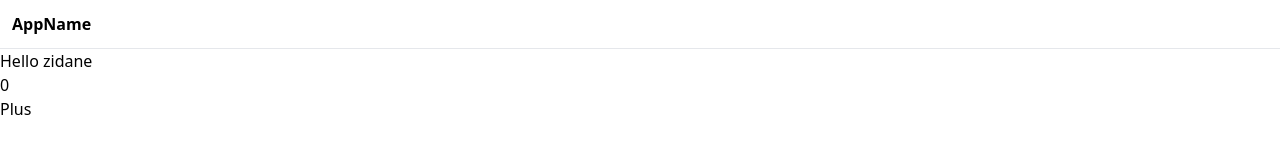
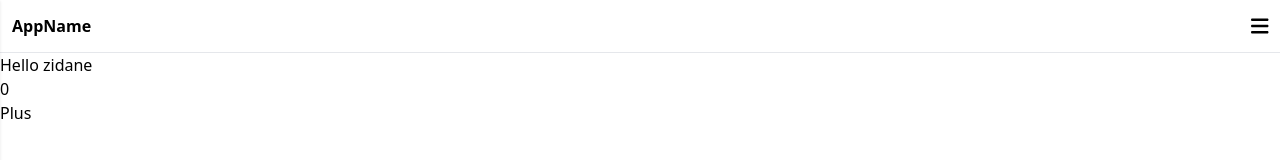
Before and after one commit to mhmddzidane/rakamin-fe-test, a React (Create React App) app: page / in a window 1280 px wide. Shown: the top 160 px of the page. Built offline with nearby package versions, Linux system fonts and the light colour scheme.

Commit message:
add navigation bar

```diff
--- a/package.json
+++ b/package.json
@@ -3,11 +3,16 @@
   "version": "0.1.0",
   "private": true,
   "dependencies": {
+    "@fortawesome/fontawesome-svg-core": "^6.3.0",
+    "@fortawesome/free-regular-svg-icons": "^6.3.0",
+    "@fortawesome/free-solid-svg-icons": "^6.3.0",
+    "@fortawesome/react-fontawesome": "^0.2.0",
     "@testing-library/jest-dom": "^5.16.5",
     "@testing-library/react": "^13.4.0",
     "@testing-library/user-event": "^13.5.0",
     "react": "^18.2.0",
     "react-dom": "^18.2.0",
+    "react-router-dom": "^6.8.1",
     "react-scripts": "5.0.1",
     "web-vitals": "^2.1.4"
   },
--- a/src/components/Header.jsx
+++ b/src/components/Header.jsx
@@ -1,7 +1,13 @@
 import React from "react";
+import Navigation from "./Navigation";
 
 const Header = () => {
-  return <header className="border-b font-bold p-3">AppName</header>;
+  return (
+    <header className="border-b p-3 flex justify-between items-center">
+      <span className="font-bold">AppName</span>
+      <Navigation />
+    </header>
+  );
 };
 
 export default Header;
--- /dev/null
+++ b/src/components/Navigation.jsx
@@ -0,0 +1,43 @@
+import { faBars } from "@fortawesome/free-solid-svg-icons";
+import { FontAwesomeIcon } from "@fortawesome/react-fontawesome";
+import React, { useState } from "react";
+
+const Navigation = () => {
+  const [showMenu, setShowMenu] = useState(false);
+
+  let menu = (
+    <div
+      className={`fixed bg-white top-0 left-0 w-4/5 h-full z-50 shadow p-3 duration-500 ease-out transition-all -translate-x-full ${
+        showMenu && "translate-x-0"
+      }`}
+    >
+      <span>this is menu</span>
+      <ul className="mt-3">
+        <li>HOME</li>
+        <li>ABOUT</li>
+      </ul>
+    </div>
+  );
+
+  let menuMask = (
+    <div
+      className={`fixed bg-black-t-50 top-0 left-0 w-full cursor-pointer h-full z-50 duration-500 ease-out transition-all -translate-x-full ${
+        showMenu && "translate-x-0"
+      }`}
+      onClick={() => setShowMenu(false)}
+    ></div>
+  );
+
+  return (
+    <nav>
+      <span className="text-xl cursor-pointer">
+        <FontAwesomeIcon icon={faBars} onClick={() => setShowMenu(!showMenu)} />
+      </span>
+
+      {menuMask}
+      {menu}
+    </nav>
+  );
+};
+
+export default Navigation;
--- a/tailwind.config.js
+++ b/tailwind.config.js
@@ -2,7 +2,11 @@
 module.exports = {
   content: ["./src/**/*.{js,jsx,ts,tsx}"],
   theme: {
-    extend: {},
+    extend: {
+      backgroundColor: {
+        "black-t-50": "rgba(0,0,0,0.5)",
+      },
+    },
   },
   plugins: [],
 };
```
Also changed, not shown: 1 other file (tests, documents, lock files or other folders).
